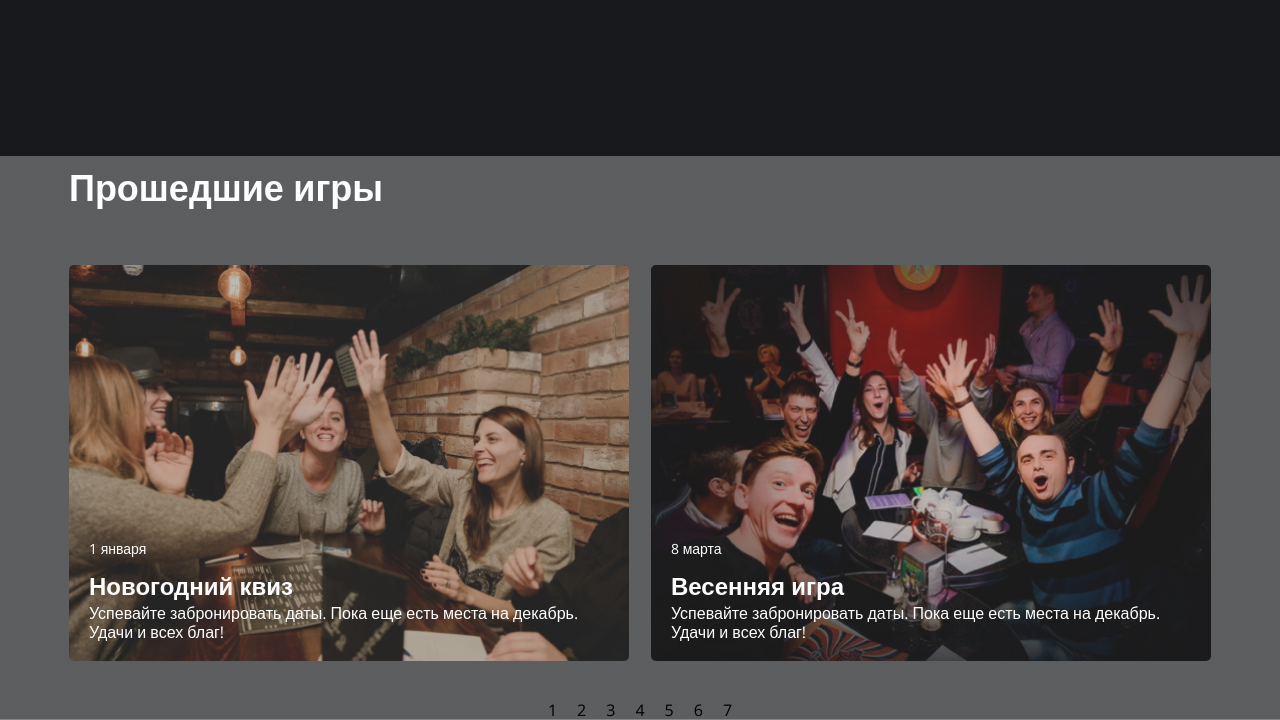
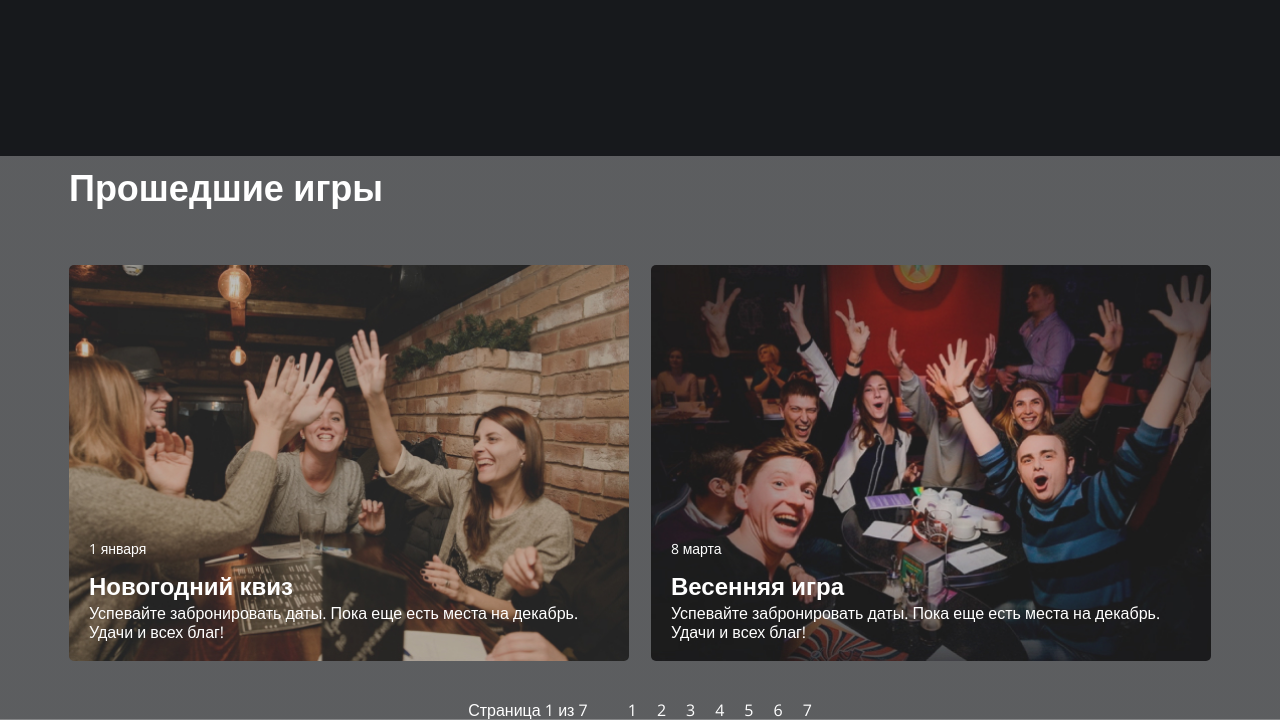
Before and after one commit to temagavrilyuk/quiz-box, a plain HTML site: page index.html in a window 1280 px wide. Shown: the part 1124-1844 px from the top of the page. Drawn offline with nearby package versions, Linux system fonts and the light colour scheme.

Commit message:
внес правки в paginator

```diff
--- a/css/blocks/paginator.css
+++ b/css/blocks/paginator.css
@@ -1,5 +1,13 @@
 .paginator {
   margin: 0 auto;
+  display: flex;
+  justify-content: center;
+  color: #fff;
+}
+
+.paginator__pages {
+  margin-right: 40px;
+
 }
 
 .paginator__list {
@@ -9,6 +17,7 @@
 }
 
 .paginator__item {
+  display: flex;
   margin-right: 20px;
 }
 
--- a/index.html
+++ b/index.html
@@ -232,6 +232,12 @@
                 </li>
               </ul>
               <div class="paginator">
+                <div class="paginator__pages">
+                  <span class="paginator__label">Страница</span>
+                  <span class="paginator__page">1</span>
+                  <span class="paginator__label">из</span>
+                  <span class="paginator__page">7</span>
+                </div>
                 <ul class="paginator__list">
                   <li class="paginator__item">
                     <a href="#" class="paginator__link">1</a>
```
